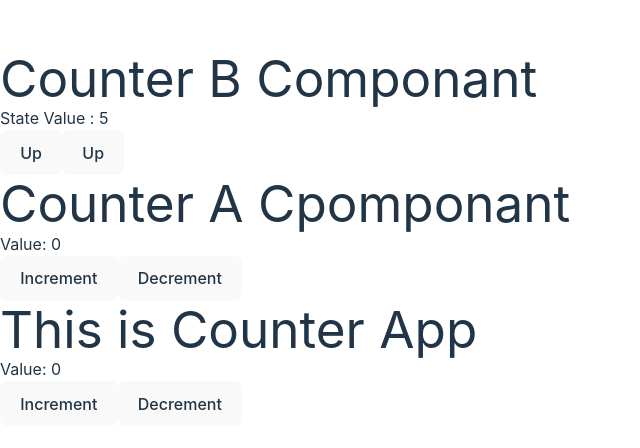
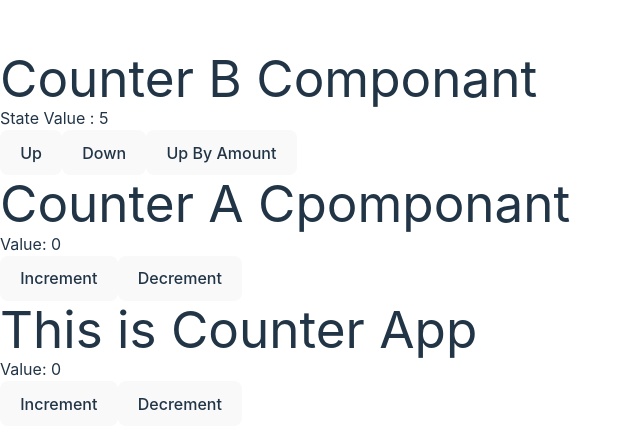
Before and after one commit to SanjoyGorai/redux-toolkit, a React (Vite) app: page / in a window 1280 px wide. Shown: the part 162-610 px from the top of the page, without its empty margins (0-640 px from the left). Built offline with nearby package versions, Linux system fonts and the light colour scheme.

Commit message:
payload is working

```diff
--- a/src/components/CounterB.jsx
+++ b/src/components/CounterB.jsx
@@ -1,6 +1,6 @@
 import React from 'react'
 import { useSelector, useDispatch } from 'react-redux'
-import { increment, decrement } from '../features/counter/counterSliceB';
+import { increment, decrement, incrementByAmount } from '../features/counter/counterSliceB';
 
 const CounterB = () => {
 
@@ -10,11 +10,13 @@ const CounterB = () => {
     function handleClick(e) {
         switch (e.target.id) {
             case 'increment':
-                dispatch(increment());
+                dispatch(increment(2));
                 break;
             case 'decrement':
                 dispatch(decrement())
                 break;
+            case 'decrement-by-amount':
+                dispatch(incrementByAmount(3));
         }
 
     }
@@ -24,7 +26,8 @@ const CounterB = () => {
             <h1>Counter B Componant</h1>
             <h2 className='font-bold m-3 text-xl'>State Value :  {value} </h2>
             <button className='bg-blue-600 m-2' id='increment' onClick={handleClick}>Up</button>
-            <button className='bg-blue-600 m-2' id='decrement' onClick={handleClick}>Up</button>
+            <button className='bg-blue-600 m-2' id='decrement' onClick={handleClick}>Down</button>
+            <button className='bg-orange-500 m-2' id='decrement-by-amount' onClick={handleClick}>Up By Amount</button>
 
         </div>
     )
--- a/src/features/counter/counterSliceB.js
+++ b/src/features/counter/counterSliceB.js
@@ -7,6 +7,7 @@ const initialState = {
 
 export const increment = createAction('increment');
 export const decrement = createAction('decrement');
+export const incrementByAmount = createAction('incrementByAmount');
 
 const counterCReducer = createReducer(initialState, (builder) => {
     builder
@@ -16,6 +17,9 @@ const counterCReducer = createReducer(initialState, (builder) => {
         .addCase(decrement, (state, action) => {
             state.v--;
         })
+        .addCase(incrementByAmount, (state, action) => {
+            state.v += action.payload;
+        })
 });
 
 export default counterCReducer;
```
